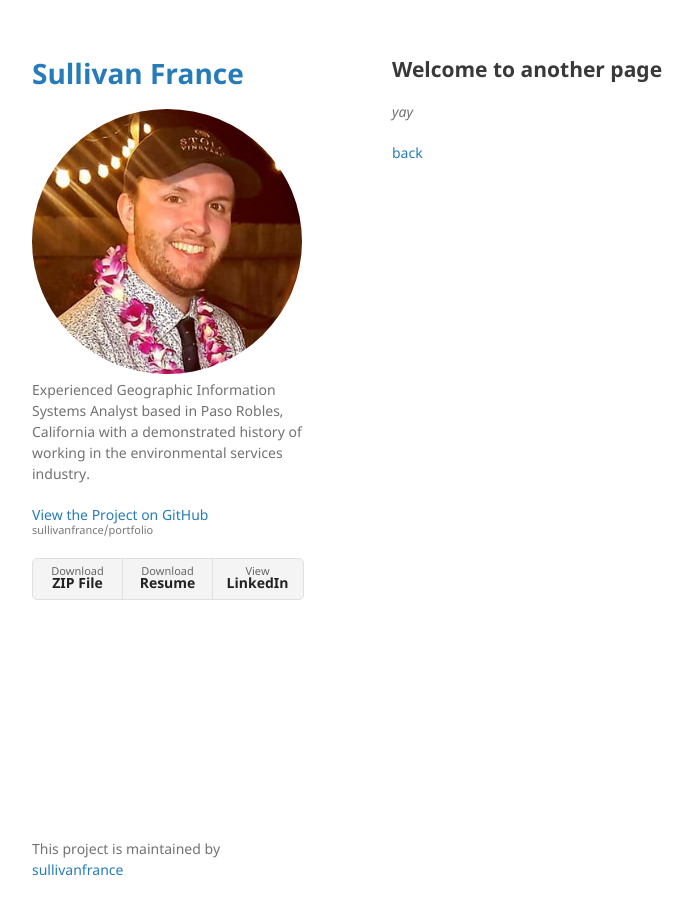
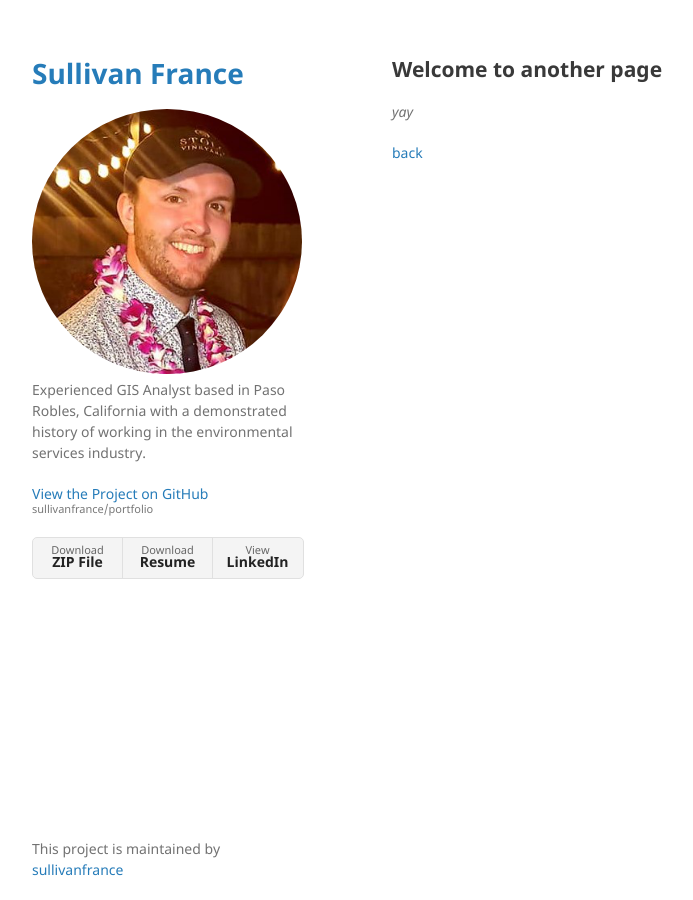
Before and after one commit to sullivanfrance/portfolio, a Jekyll site: the page built from another-page.md, in a window 1280 px wide. Shown: the whole page, without its empty margins (178-871 px from the left). Built offline with Jekyll 4.4.1, drawn with Linux system fonts in a browser that asks for light colours; our own code applies the rules of GitHub Pages for plain Markdown files.

Commit message:
Update _config.yml

```diff
--- a/_config.yml
+++ b/_config.yml
@@ -1,6 +1,6 @@
 title: Sullivan France
 logo: /assets/img/logo.png
-description: Experienced Geographic Information Systems Analyst based in Paso Robles, California with a demonstrated history of working in the environmental services industry.
+description: Experienced GIS Analyst based in Paso Robles, California with a demonstrated history of working in the environmental services industry.
 show_downloads: true
 google_analytics:
 theme: jekyll-theme-minimal
```
